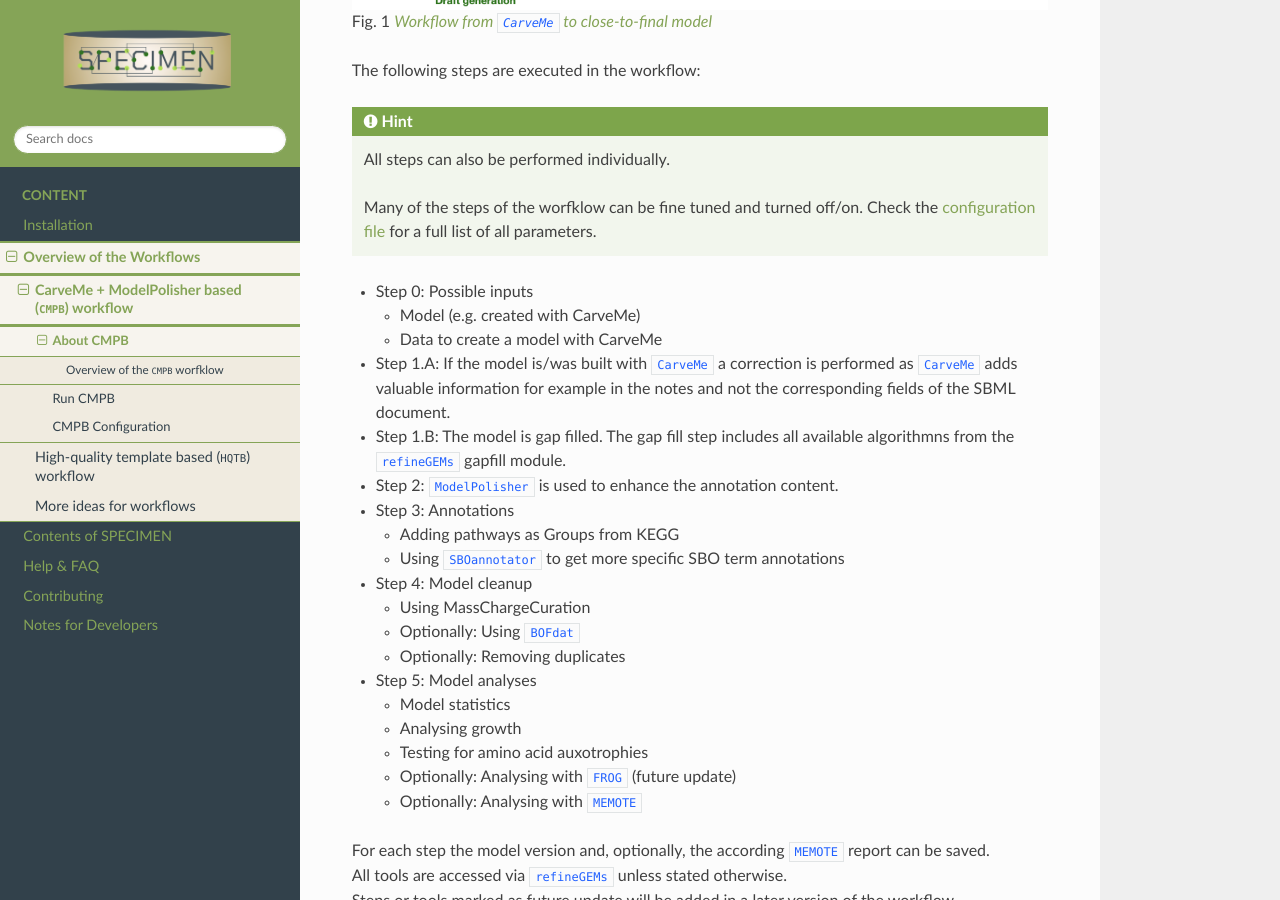
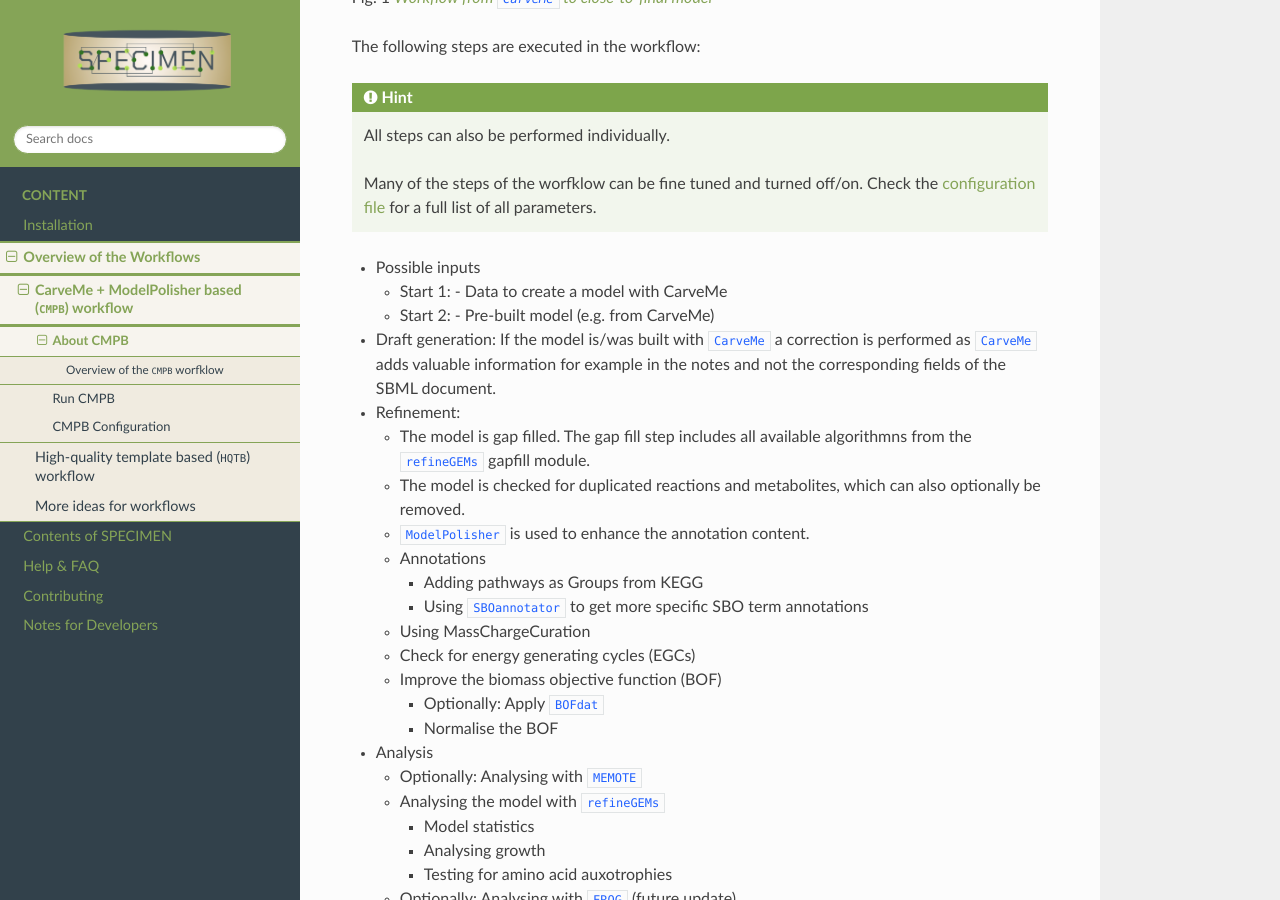
Before and after one commit to draeger-lab/SPECIMEN, a Sphinx documentation site: the page built from docs/source/cmpb/about-pipeline.rst, in a window 1280 px wide and 900 px high, scrolled down 657 px. Built offline with Sphinx 7.4.7 and the Read the Docs theme 3.1.0, drawn with Linux system fonts in a browser that asks for light colours; some of the changed text lies outside the part shown.

Commit message:
Adjusted cmpb description to fit new graphics #5

```diff
--- a/docs/source/cmpb/about-pipeline.rst
+++ b/docs/source/cmpb/about-pipeline.rst
@@ -29,32 +29,41 @@ The following steps are executed in the workflow:
   Many of the steps of the worfklow can be fine tuned and turned off/on.
   Check the :doc:`configuration file <cmpb-config>` for a full list of all parameters.
 
-- Step 0: Possible inputs
+- Possible inputs
 
-  - Model (e.g. created with CarveMe)
-  - Data to create a model with CarveMe
+  - Start 1:
+    - Data to create a model with CarveMe
+  - Start 2:
+    - Pre-built model (e.g. from CarveMe)
 
-- Step 1.A: If the model is/was built with ``CarveMe`` a correction is performed as ``CarveMe`` adds valuable information for example in the notes and not the corresponding fields of the SBML document.
-- Step 1.B: The model is gap filled. The gap fill step includes all available algorithmns from the ``refineGEMs`` gapfill module.
-- Step 2: ``ModelPolisher`` is used to enhance the annotation content.
-- Step 3: Annotations
+- Draft generation: If the model is/was built with ``CarveMe`` a correction is performed as ``CarveMe`` adds valuable information for example in the notes and not the corresponding fields of the SBML document.
+- Refinement:
 
-  - Adding pathways as Groups from KEGG
-  - Using ``SBOannotator`` to get more specific SBO term annotations
+  - The model is gap filled. The gap fill step includes all available algorithmns from the ``refineGEMs`` gapfill module.
+  - The model is checked for duplicated reactions and metabolites, which can also optionally be removed.
+  - ``ModelPolisher`` is used to enhance the annotation content.
+  - Annotations
 
-- Step 4: Model cleanup
+    - Adding pathways as Groups from KEGG
+    - Using ``SBOannotator`` to get more specific SBO term annotations
 
   - Using MassChargeCuration
-  - Optionally: Using ``BOFdat``
-  - Optionally: Removing duplicates
+  - Check for energy generating cycles (EGCs)
+  - Improve the biomass objective function (BOF)
 
-- Step 5: Model analyses
+    - Optionally: Apply ``BOFdat``
+    - Normalise the BOF
 
-  - Model statistics
-  - Analysing growth
-  - Testing for amino acid auxotrophies
+- Analysis
+
+  - Optionally: Analysing with ``MEMOTE``
+  - Analysing the model with ``refineGEMs``
+
+    - Model statistics
+    - Analysing growth
+    - Testing for amino acid auxotrophies
+
   - Optionally: Analysing with ``FROG`` (future update)
-  - Optionally: Analysing with ``MEMOTE``
 
 | For each step the model version and, optionally, the according ``MEMOTE`` report can be saved.
 | All tools are accessed via ``refineGEMs`` unless stated otherwise.
```
Also changed, not shown: other parts of docs/source/cmpb/about-pipeline.rst (+1 -1 lines).
